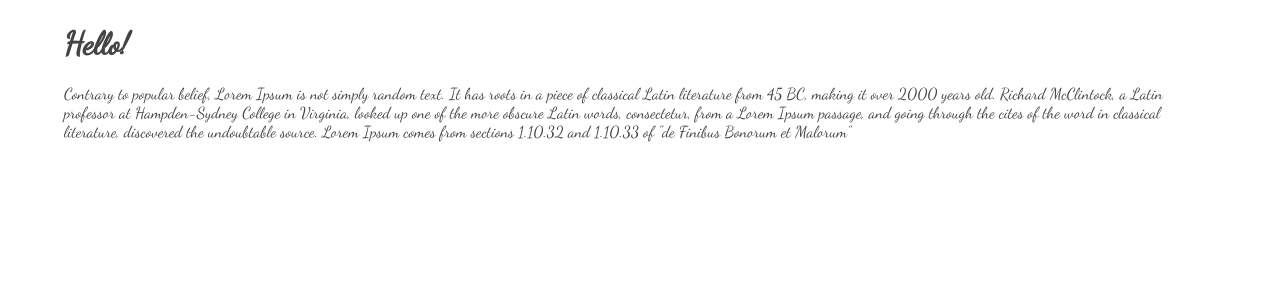
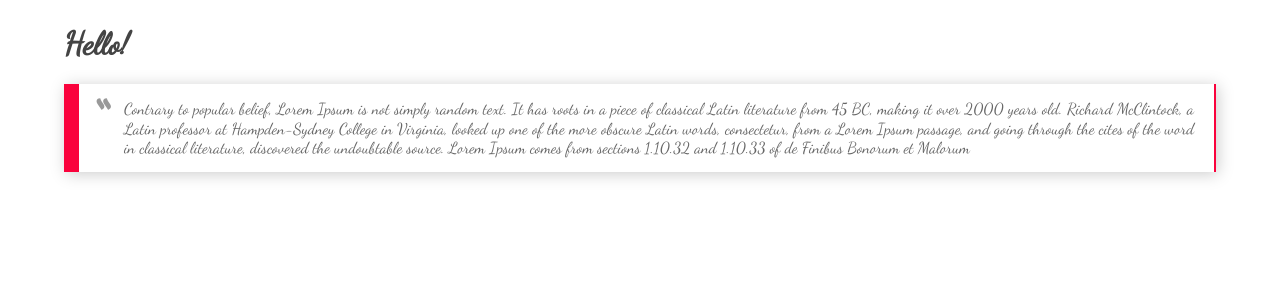
Before and after one commit to anjaniacatus/pyladiesmdg, a Flask app: page / in a window 1280 px wide. Shown: the part 60-360 px from the top of the page. Run offline with Flask 2, Linux system fonts and the light colour scheme.

Commit message:
quotes style added

```diff
--- a/static/css/main.css
+++ b/static/css/main.css
@@ -21,7 +21,7 @@ header h1.logo {
     float: left;
 }
 header h1.logo:hover {
-    color: #ff5252;
+    color: #fa023c;
     text-decoration: none;
 }
 /*
@@ -50,8 +50,8 @@ div.about {
 footer {
 	position: absolute;
 	height: 100px;
-    background-color:#ff5252;
-    height: 60px;
+    background-color:#fa023c;
+    width: 100%;
 }
 h2 {
     font-size: 3em;
@@ -67,6 +67,67 @@ h3 {
     letter-spacing: -1px;
     color: #999;
 }
+
+blockquote {
+   display:block;
+   background: #fff;
+   padding: 15px 20px 15px 45px;
+   margin: 0 0 20px;
+   position: relative;
+
+    /*Font*/
+    font-family: 'Dancing script', cursive ;
+    font-size: 16px;
+    line-height: 1.2;
+    color: #666;
+    text-align: justify;
+
+    /*Borders - (Optional)*/
+     border-left: 15px solid #fa023c;
+     border-right: 2px solid #fa023c;
+
+    /*Box Shadow - (Optional)*/
+     -moz-box-shadow: 2px 2px 15px #ccc;
+     -webkit-box-shadow: 2px 2px 15px #ccc;
+      box-shadow: 2px 2px 15px #ccc;
+}
+
+blockquote::before {
+ content: "\201C"; /*Unicode for Left Double Quote*/
+
+ /*Font*/
+ font-family: 'Dancing script', cursive ;
+ font-size: 60px;
+ font-weight: bold;
+ color: #999;
+
+ /*Positioning*/
+  position: absolute;
+  left: 10px;
+  top:5px
+}
+
+blockquote::after {
+ /*Reset to make sure*/
+ content: "";
+}
+
+blockquote a {
+  text-decoration: none;
+  background: #eee;
+  cursor: pointer;
+  padding: 0 3px;
+  color: #c76c0c;
+ }
+
+ blockquote a:hover{
+  color: #666;
+ }
+
+ blockquote em{
+   font-style: italic;
+ }
+
 .menu {
     float: right;
     margin-top: 8px;
--- a/templates/home.html
+++ b/templates/home.html
@@ -5,8 +5,8 @@
         {% block content %}
             <div class="home">
                 <h1> Hello! </h1>
-                <p> Contrary to popular belief, Lorem Ipsum is not simply random text. It has roots in a piece of classical Latin literature from 45 BC, making it over 2000 years old. Richard McClintock, a Latin professor at Hampden-Sydney College in Virginia, looked up one of the more obscure Latin words, consectetur, from a Lorem Ipsum passage, and going through the cites of the word in classical literature, discovered the undoubtable source. Lorem Ipsum comes from sections 1.10.32
-                and 1.10.33 of "de Finibus Bonorum et Malorum" </p>
+                <blockquote> Contrary to popular belief, Lorem Ipsum is not simply random text. It has roots in a piece of classical Latin literature from 45 BC, making it over 2000 years old. Richard McClintock, a Latin professor at Hampden-Sydney College in Virginia, looked up one of the more obscure Latin words, consectetur, from a Lorem Ipsum passage, and going through the cites of the word in classical literature, discovered the undoubtable source. Lorem Ipsum comes from sections 1.10.32
+                and 1.10.33 of de Finibus Bonorum et Malorum </blockquote>
             </div>
         {% endblock %}
 
```
Also changed, not shown: 1 other file.
